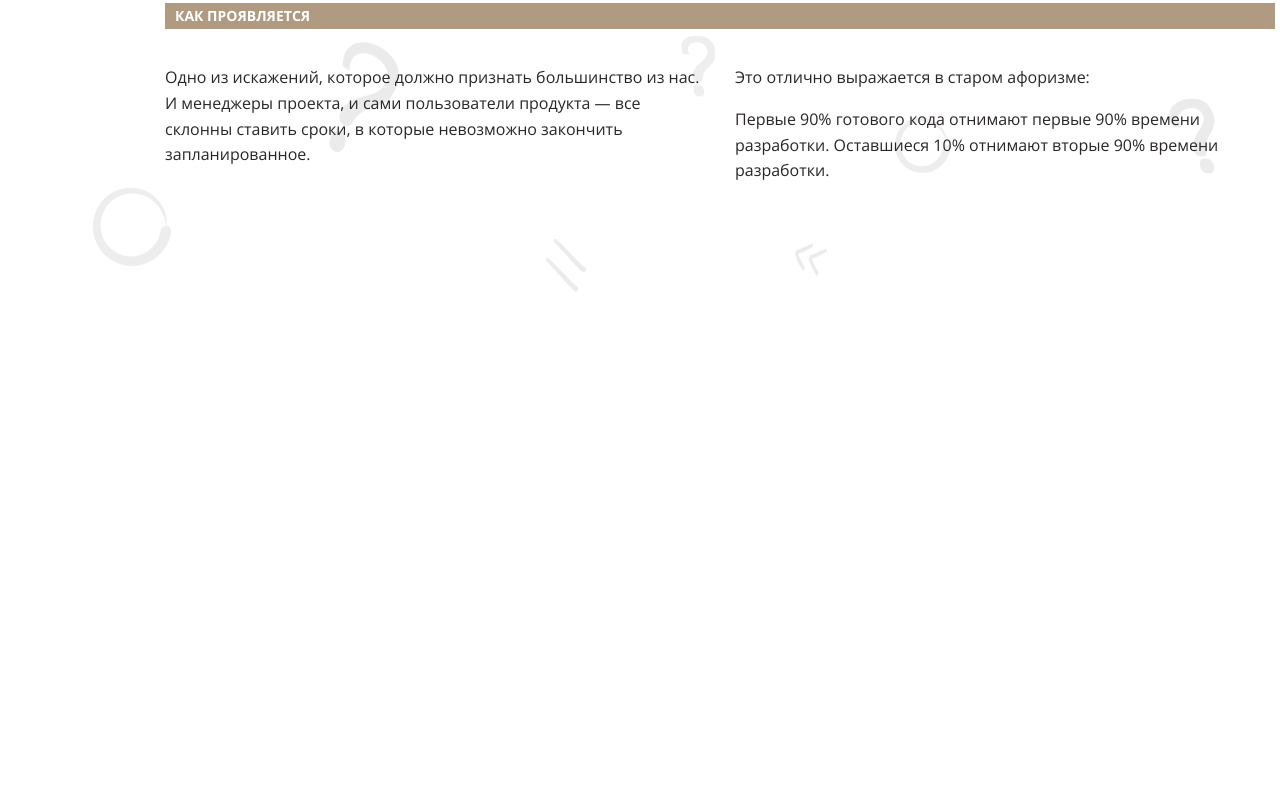
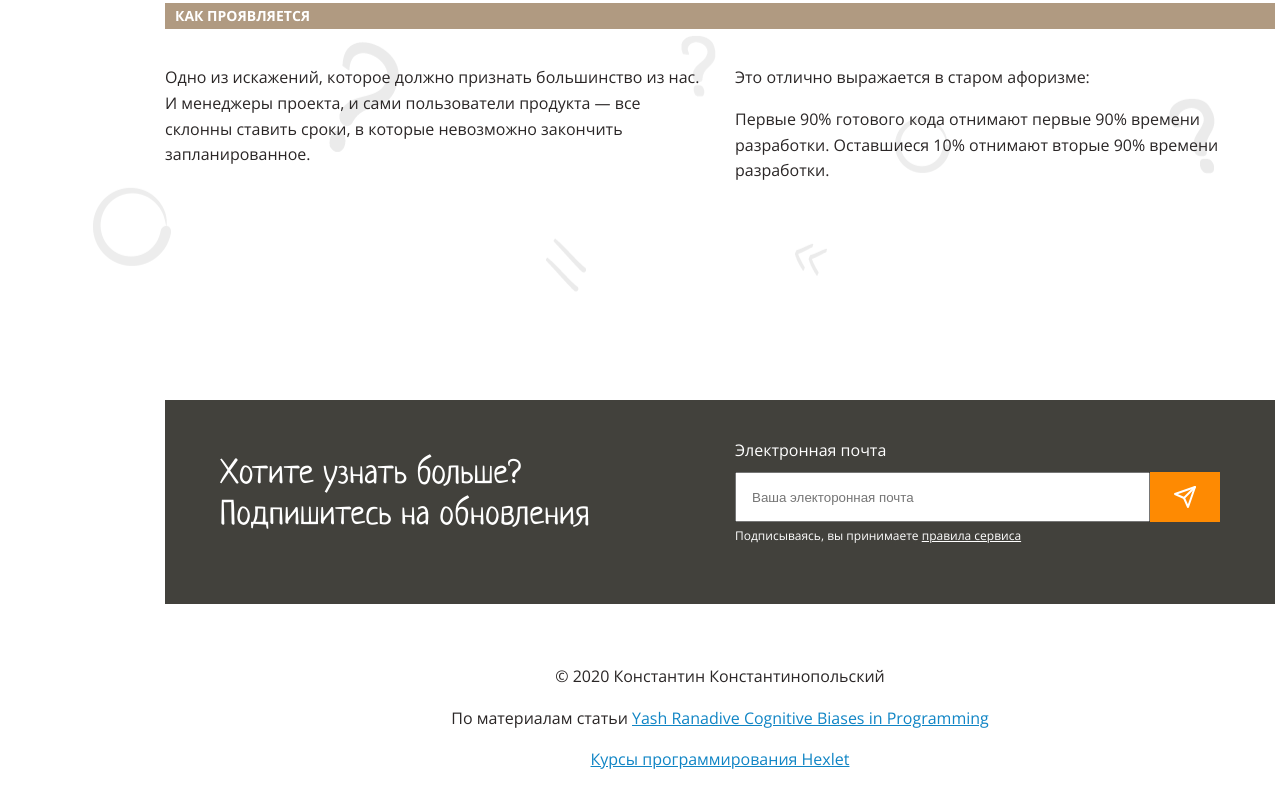
Before and after one commit to kilfro/layout-designer-project-58, a website: page src/index.html in a window 1280 px wide. Shown: the part 7100-7907 px from the top of the page. Before the commit the page ends 7600 px from the top, so only its background shows below. Drawn offline with Linux system fonts and the light colour scheme.

Commit message:
Add footer section

```diff
--- a/src/index.html
+++ b/src/index.html
@@ -206,7 +206,39 @@
             </article>
         </section>
     </main>
-    <footer></footer>
+    <footer>
+        <div class="send-email-block bg-dark col-2">
+            <h3 class="clr-white">
+                Хотите узнать больше? <br> Подпишитесь на обновления
+            </h3>
+            <div class="email-block">
+                <span class="clr-white">Электронная почта</span>
+                <div class="input-block">
+                    <input type="email" class="email-input" placeholder="Ваша электоронная почта">
+                    <button class="send-btn"></button>
+                </div>
+                <span class="rules clr-white">Подписываясь, вы принимаете
+                    <a class="clr-white" href="#">
+                        правила сервиса
+                    </a>
+                </span>
+            </div>
+        </div>
+        <div class="info">
+            <p>
+                © 2020 Константин Константинопольский
+            </p>
+            <p>
+                По материалам статьи
+                <a href="https://medium.com/hackernoon/cognitive-biases-in-programming-5e937707c27b">
+                    Yash Ranadive Cognitive Biases in Programming
+                </a>
+            </p>
+            <p>
+                <a href="https://ru.hexlet.io/">Курсы программирования Hexlet</a>
+            </p>
+        </div>
+    </footer>
 </body>
 
 </html>
--- a/src/styles/style.css
+++ b/src/styles/style.css
@@ -226,6 +226,61 @@ header, footer, section * {
   color: var(--white);
 }
 
+.send-email-block {
+  padding: 55px;
+}
+
+.info {
+  margin-top: 60px;
+  text-align: center;
+}
+
+.info a {
+  color: var(--blue)
+}
+
+.email-block {
+  margin-top: -17px;
+}
+
+.input-block {
+  display: flex;
+  margin-top: 9px;
+}
+
+.email-input {
+  height: 50px;
+  width: 100%;
+  padding: 15px;
+  box-sizing: border-box;
+  flex-grow: 1;
+}
+
+.send-btn {
+  height: 50px;
+  flex-basis: 70px;
+  border: none;
+  border-radius: 0;
+  background-color: var(--primary)
+}
+
+.send-btn::before {
+  content: '';
+  display: block;
+  position: relative;
+  height: 100%;
+  width: 100%;
+  left: 0;
+  top: 0;
+  background-image: url('../../images/send.svg');
+  background-repeat: no-repeat;
+  background-position: center;
+}
+
+.rules {
+  font-size: 12px;
+}
+
 .clr-primary {
   color: var(--primary);
 }
```
